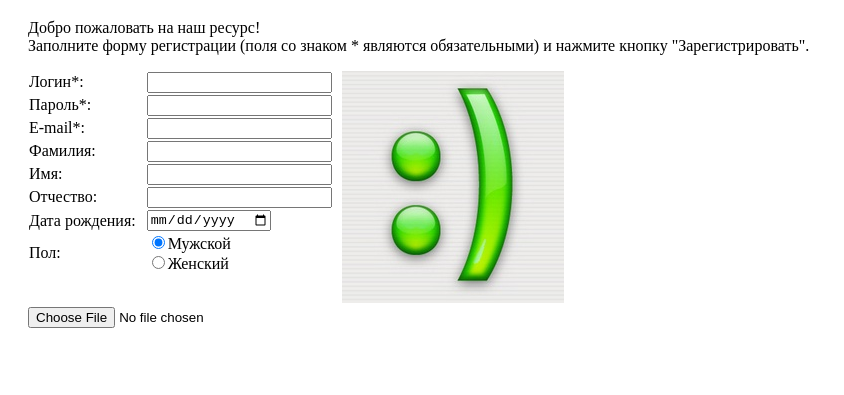
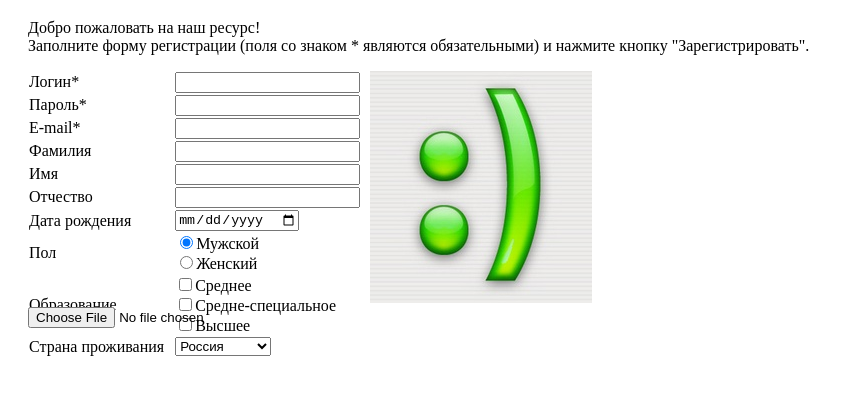
Before and after one commit to bonkiApp/academit, a plain HTML site: page IntroHtml/Registration.html in a window 1280 px wide. Shown: the part 61-456 px from the top of the page, without its empty margins (0-844 px from the left). Drawn offline with Linux system fonts and the light colour scheme.

Commit message:
мучаю страницу с формами

```diff
--- a/IntroHtml/Registration.html
+++ b/IntroHtml/Registration.html
@@ -15,42 +15,60 @@
     Заполните форму регистрации (поля со знаком * являются обязательными) и нажмите кнопку "Зарегистрировать".
 </p>
 <div id="form">
-    <form action="www.com" method="post">
+    <form action="http://www.com" method="post">
         <table>
             <tr>
-                <td><label for="login-field">Логин*:</label></td>
+                <td><label class="main-field" for="login-field">Логин*</label></td>
                 <td><input type="text" name="login" id="login-field"></td>
 
             </tr>
             <tr>
-                <td><label for="passwor-field">Пароль*:</label></td>
+                <td><label class="main-field" for="passwor-field">Пароль*</label></td>
                 <td><input type="password" name="password" id="passwor-field"></td>
             </tr>
             <tr>
-                <td><label for="email-field">E-mail*:</label></td>
+                <td><label class="main-field" for="email-field">E-mail*</label></td>
                 <td><input type="email" name="email" id="email-field"></td>
             </tr>
             <tr>
-                <td><label for="surname-field">Фамилия:</label></td>
+                <td><label for="surname-field">Фамилия</label></td>
                 <td><input type="text" name="surname" id="surname-field"></td>
             </tr>
             <tr>
-                <td><label for="name-field">Имя:</label></td>
+                <td><label for="name-field">Имя</label></td>
                 <td><input type="text" name="name" id="name-field"></td>
             </tr>
             <tr>
-                <td><label for="patronymic-field">Отчество:</label></td>
+                <td><label for="patronymic-field">Отчество</label></td>
                 <td><input type="text" name="patronymic" id="patronymic-field"></td>
             </tr>
             <tr>
-                <td><label for="bday-field">Дата рождения:</label></td>
+                <td><label for="bday-field">Дата рождения</label></td>
                 <td><input type="date" name="bday" id="bday-field"></td>
             </tr>
             <tr>
-                <td>Пол:</td>
+                <td>Пол</td>
                 <td><input type="radio" name="sex" value="male" checked>Мужской<br>
                     <input type="radio" name="sex" value="female">Женский
                 </td>
+            </tr>
+            <tr>
+                <td>Образование</td>
+                <td><input type="checkbox" name="secondary" value="1">Среднее<br>
+                <input type="checkbox" name="vocational" value="2">Средне-специальное<br>
+                <input type="checkbox" name="higher" value="3">Высшее<br></td>
+            </tr>
+            <tr>
+                <td><label for="country-field"> Страна проживания</label></td>
+                <td><select name="country" id="country-field">
+                    <option selected>Россия</option>
+                    <option>Люксембург</option>
+                    <option>Индия</option>
+                </select></td>
+            </tr>
+            <tr>
+                <td></td>
+                <td></td>
             </tr>
         </table>
 
@@ -59,7 +77,7 @@
 </div>
 <div id="image">
     <form method="post" enctype="multipart/form-data">
-        <img src="src/ico.jpg" alt="Тут должно быть Ваше фото"><br>
+        <img src="src/ico.jpg" title="Тут должно быть Ваше фото" alt="Ваше фото"><br>
         <input type="file" name="photo" accept="image/*">
     </form>
 </div>
```
